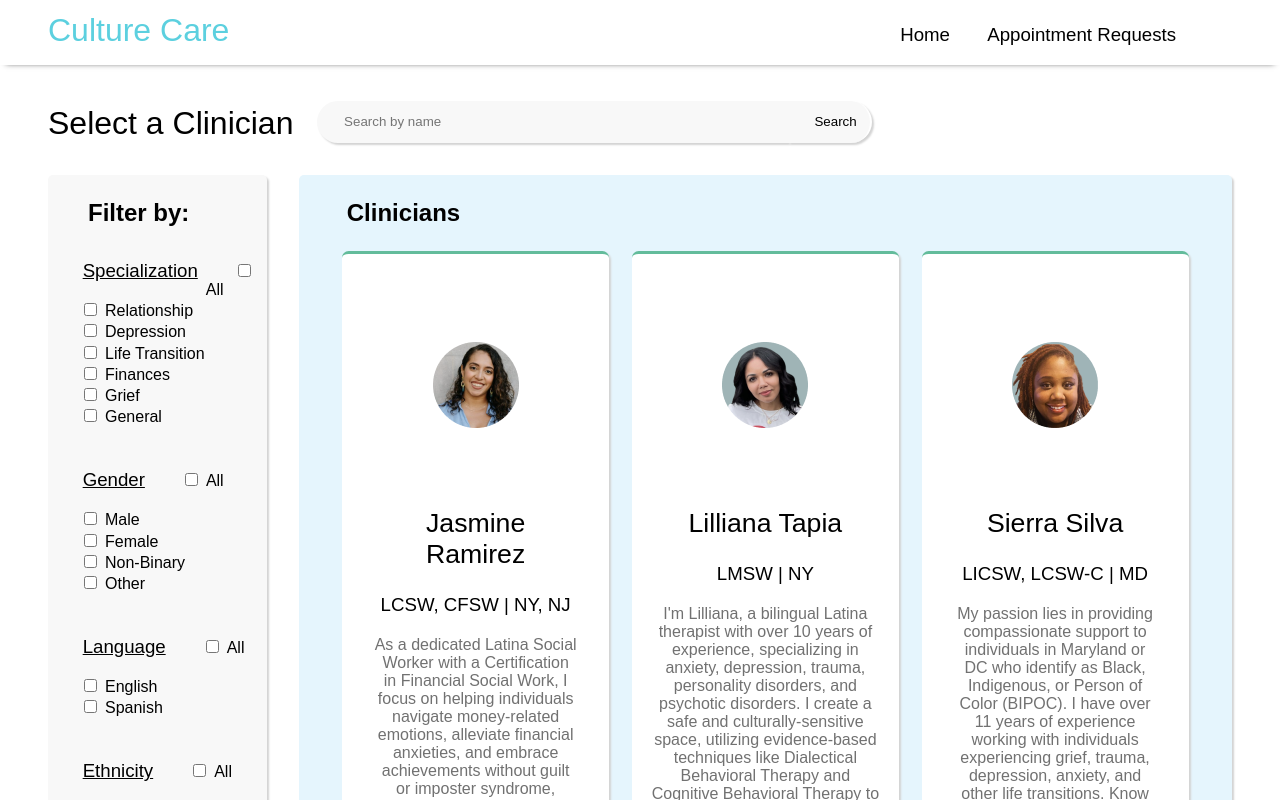
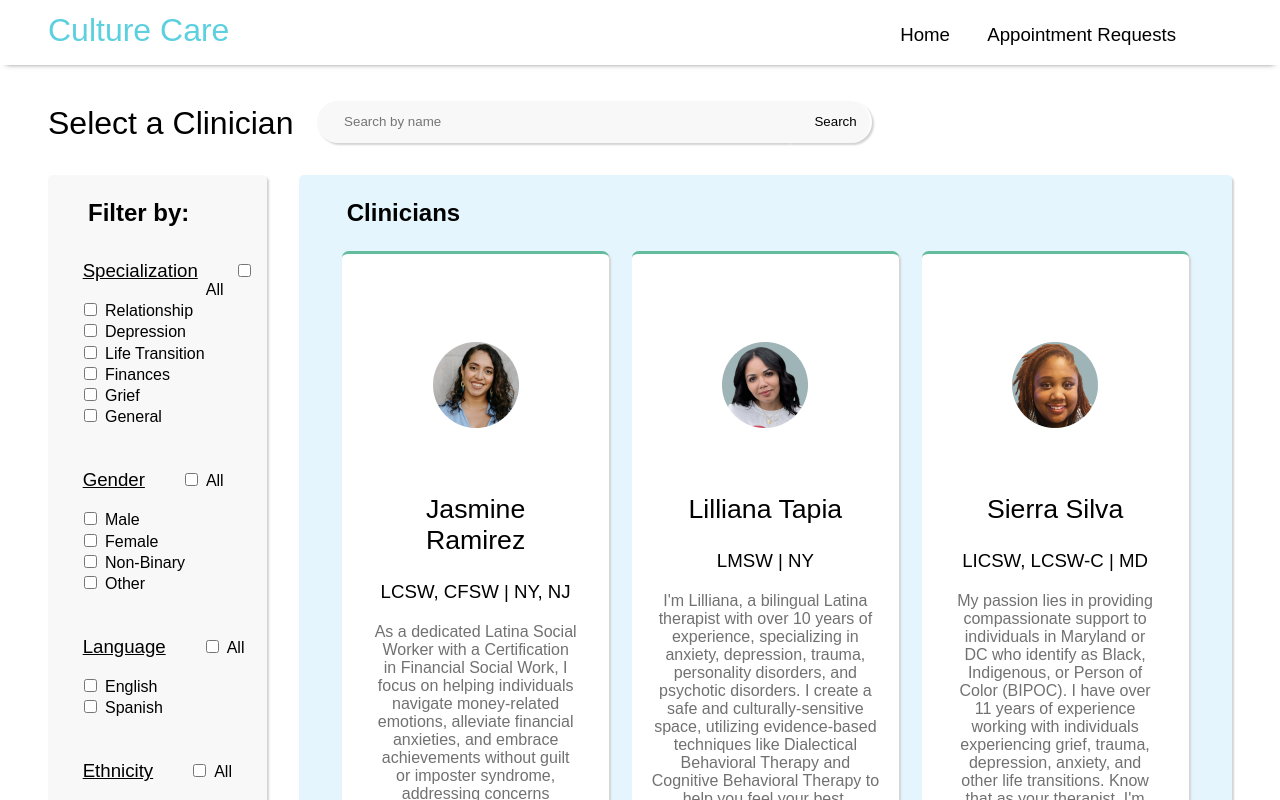
Before and after one commit to CultureCare22/Culture-Care, a React (Create React App) app: page / in a window 1280 px wide. Shown: the top 800 px of the page. Built offline with nearby package versions, Linux system fonts and the light colour scheme.

Commit message:
adjusted spacing

```diff
--- a/src/pages/SelectClinician/SelectClinician.css
+++ b/src/pages/SelectClinician/SelectClinician.css
@@ -137,7 +137,7 @@ h1 {
 }
 .request-2 h3 {
   font-size: 20pt;
-  margin-top: 1.5em;
+  margin-top: 1em;
 }
 
 .request-2 h4 {
```
